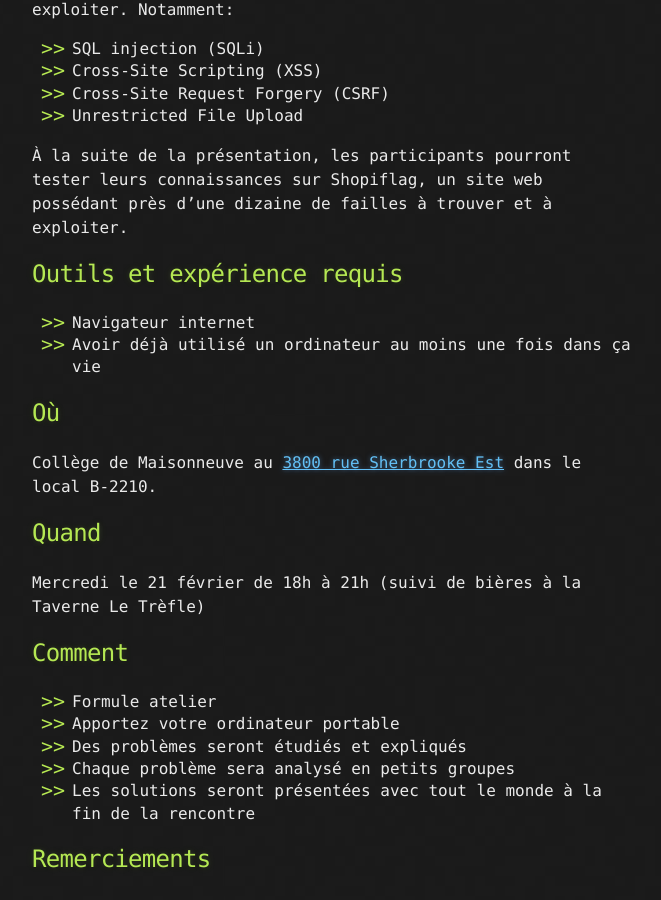
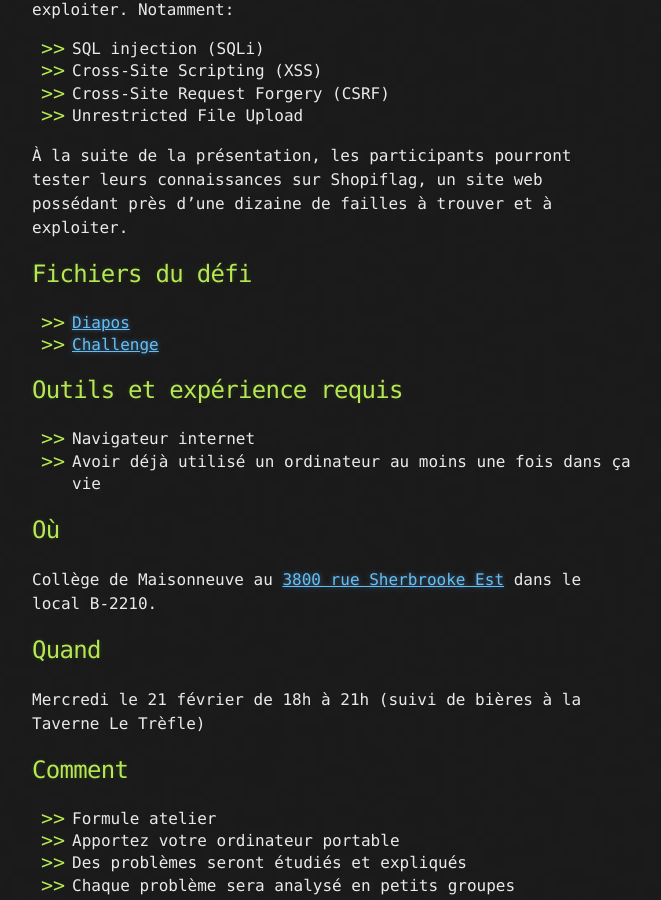
Before and after one commit to montrehack/montrehack.github.com, a Jekyll site: the page built from _posts/2018-02-21-shopiflag-web-exploitation.md, in a window 1280 px wide and 900 px high, scrolled down 1181 px. Shown: the whole window, without its empty margins (308-969 px from the left). Built offline with Jekyll 4.4.1, drawn with Linux system fonts in a browser that asks for light colours; emoji names are drawn with the system emoji font; comment, search, counter and statistics services are not loaded; some of the changed text lies outside the part shown.

Commit message:
February: links to challenge files

```diff
--- a/_posts/2018-02-21-shopiflag-web-exploitation.md
+++ b/_posts/2018-02-21-shopiflag-web-exploitation.md
@@ -31,6 +31,11 @@ courramment retrouvées et comment les exploiter. Notamment:
 À la suite de la présentation, les participants pourront tester leurs
 connaissances sur Shopiflag, un site web possédant près d'une dizaine de
 failles à trouver et à exploiter.
+
+## Fichiers du défi
+
+* [Diapos](https://docs.google.com/presentation/d/1_CV4dQDALOr1GHXWjfQdhgGOR74nvQX8HMeDOOsFmQM/edit#slide=id.p)
+* [Challenge](http://challenge.montrehack.ca/)
 
 ## Outils et expérience requis
 
@@ -86,6 +91,10 @@ the most common vulnerabilities and how to exploit them. Will be covered:
 After the introduction, participants will test what they learned on Shopiflag,
 a vulnerable website that has around ten flaws ready to be exploited.
 
+## Challenge files
+
+* [Slides](https://docs.google.com/presentation/d/1_CV4dQDALOr1GHXWjfQdhgGOR74nvQX8HMeDOOsFmQM/edit#slide=id.p)
+* [Challenge](http://challenge.montrehack.ca/)
 
 ## Tools and Experience Required
 
```
